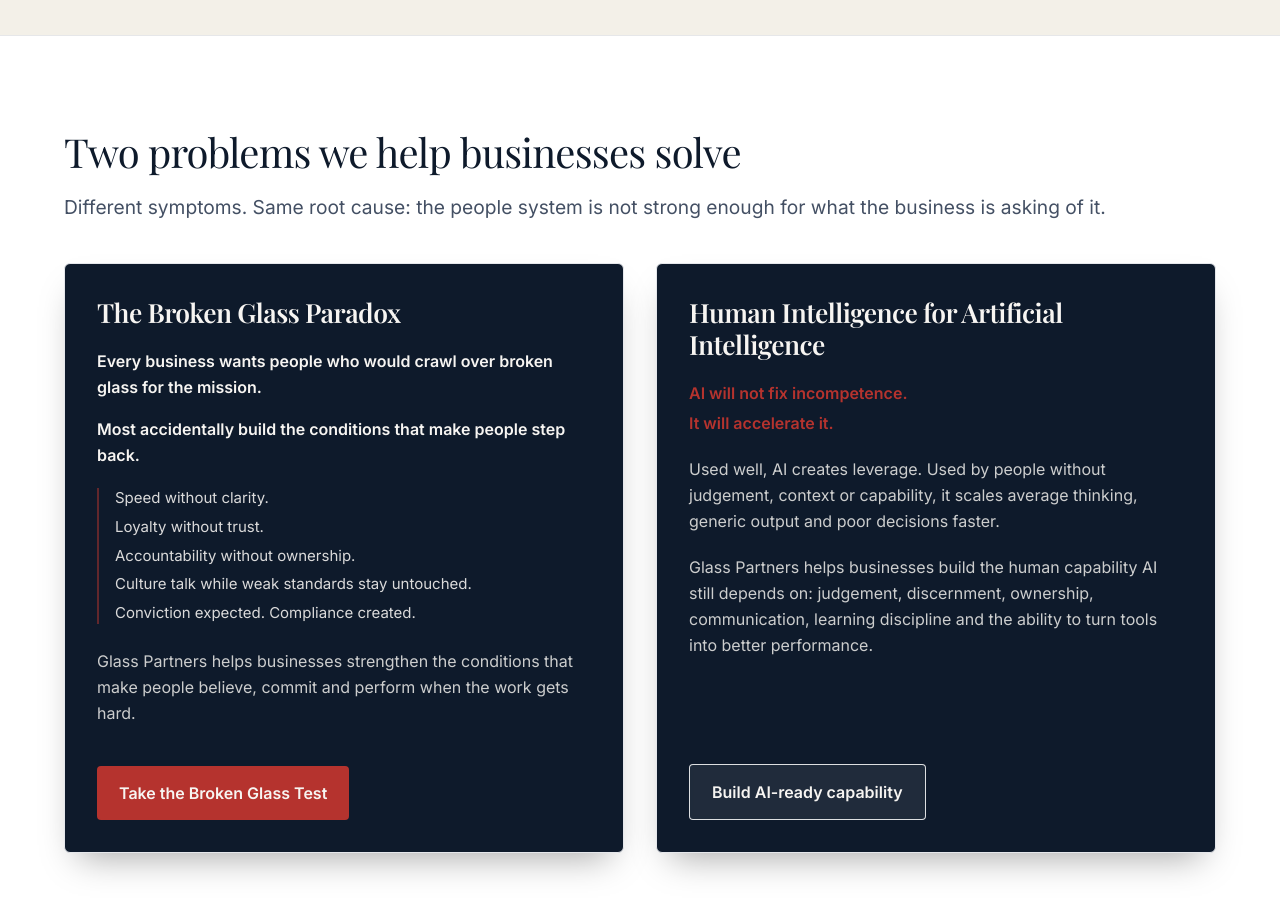
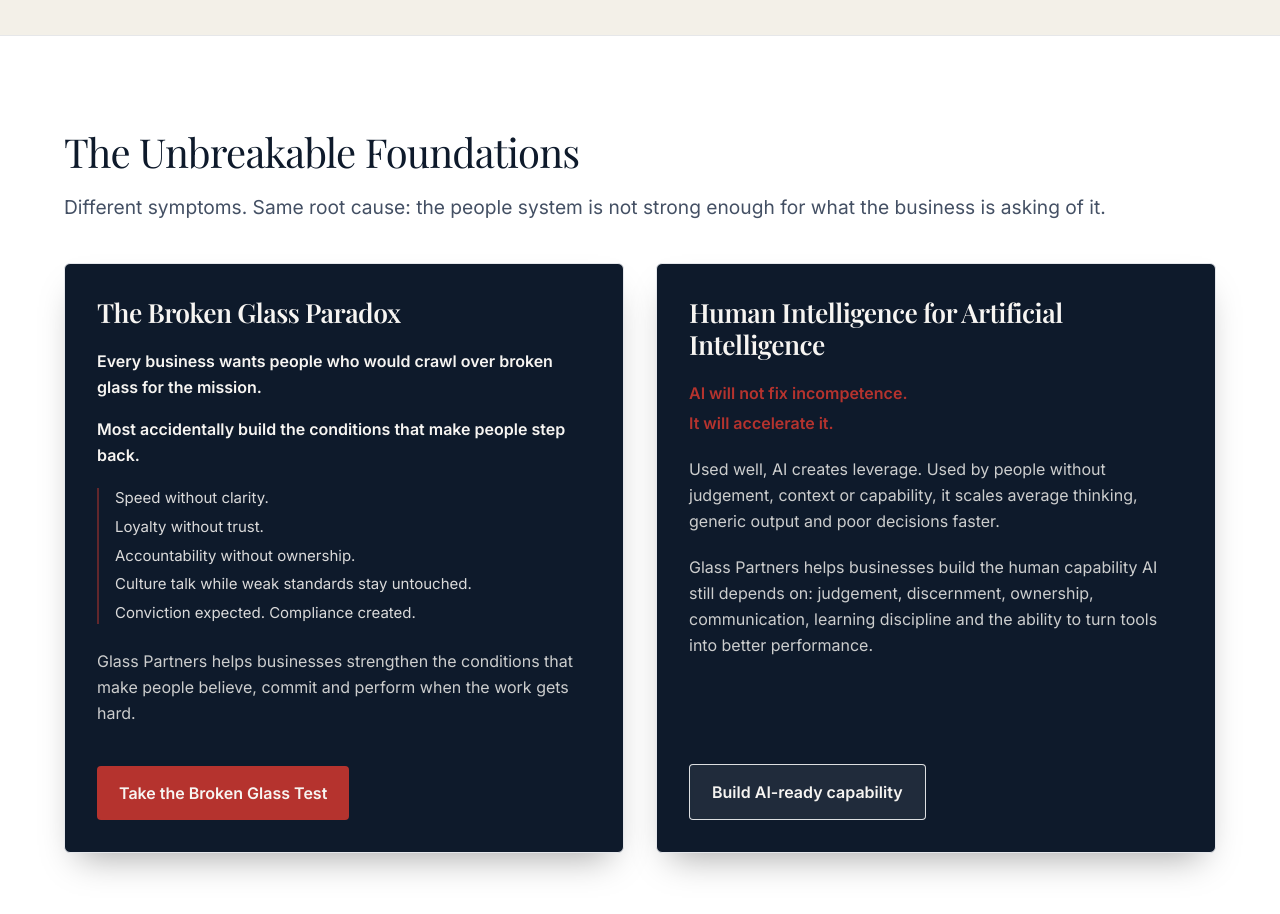
Before and after one commit to corinne-glass/Glass-Partners-website, a Next.js app: page / in a window 1280 px wide. Shown: the part 1820-2734 px from the top of the page. Built offline with nearby package versions, Linux system fonts and the light colour scheme; no server answers; a web font is replaced by a local one.

Commit message:
Heading change for the pillars

```diff
--- a/components/TwoProblemsSection.tsx
+++ b/components/TwoProblemsSection.tsx
@@ -26,7 +26,7 @@
     >
       <div className="mx-auto max-w-6xl">
         <h2 className="max-w-4xl font-display text-3xl tracking-[-0.02em] text-authority md:text-4xl lg:text-[2.5rem]">
-          Two problems we help businesses solve
+          The Unbreakable Foundations
         </h2>
         <p className="mt-5 text-lg leading-relaxed text-metal md:text-[1.15rem] lg:max-w-none lg:whitespace-nowrap lg:text-[1.12rem] xl:text-[1.2rem]">
           Different symptoms. Same root cause: the people system is not strong enough for what the business is asking of it.
```
